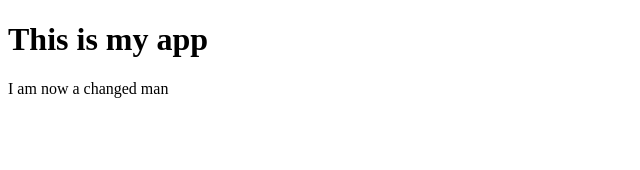
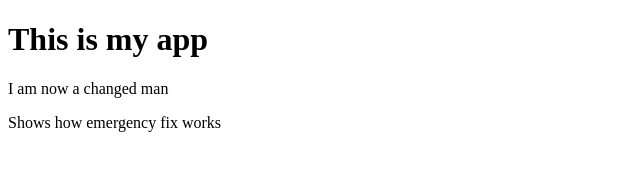
Before and after one commit to Thewakamau/Learning-GIT, a plain HTML site: page index.html in a window 1280 px wide. Shown: the whole page, without its empty margins (0-640 px from the left). Drawn offline with Linux system fonts and the light colour scheme.

Commit message:
Emergency Fix

```diff
--- a/index.html
+++ b/index.html
@@ -9,5 +9,6 @@
   <body>
     <h1>This is my app</h1>
     <p>I am now a changed man</p>
+    <p>Shows how emergency fix works</p>
   </body>
 </html>
```
